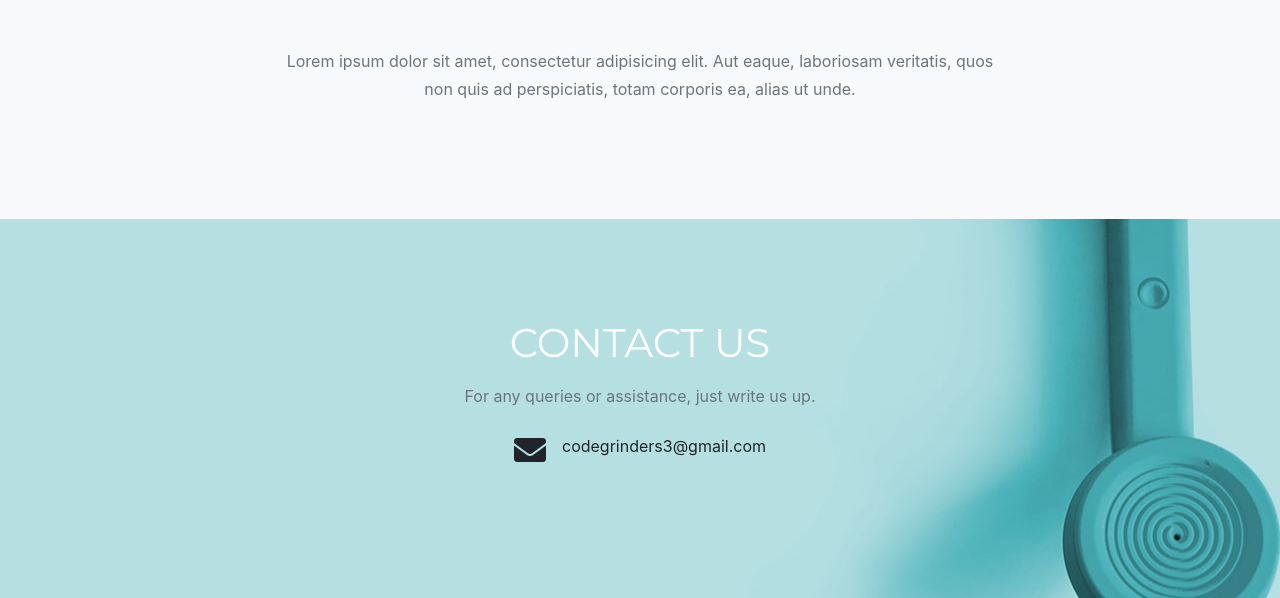
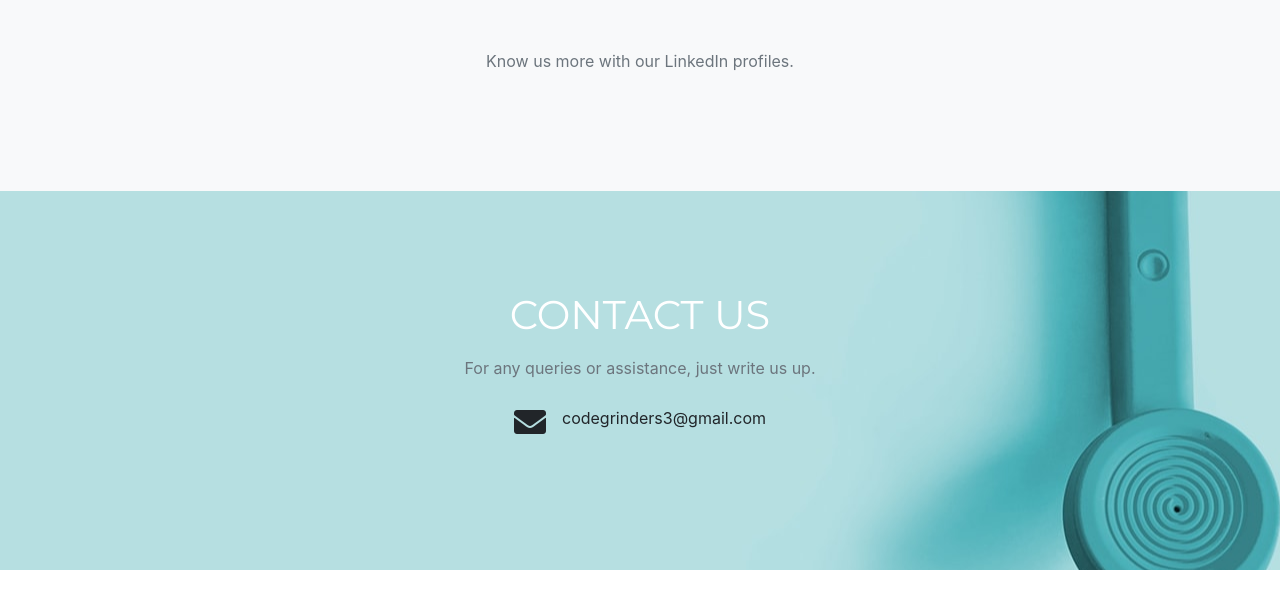
Before and after one commit to codegrinders3/portfolio, a website with bundled scripts: page index.html in a window 1280 px wide. Shown: the part 3174-3772 px from the top of the page. After the commit the page ends 3744 px from the top, so only its background shows below. Built offline with nearby package versions, Linux system fonts and the light colour scheme; a web font is replaced by a local one.

Commit message:
Update index.html

```diff
--- a/index.html
+++ b/index.html
@@ -262,7 +262,7 @@
       </div>
       <div class="row">
         <div class="col-lg-8 mx-auto text-center">
-          <p class="large text-muted">Lorem ipsum dolor sit amet, consectetur adipisicing elit. Aut eaque, laboriosam veritatis, quos non quis ad perspiciatis, totam corporis ea, alias ut unde.</p>
+          <p class="large text-muted">Know us more with our LinkedIn profiles.</p>
         </div>
       </div>
     </div>
```
